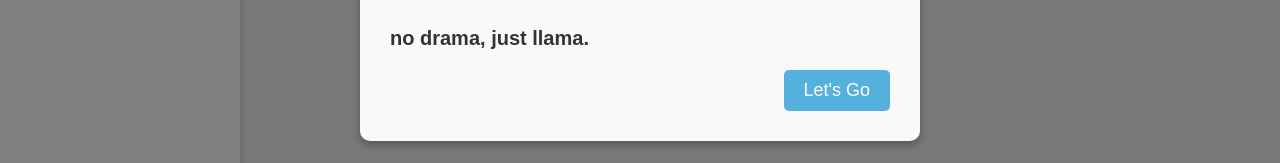
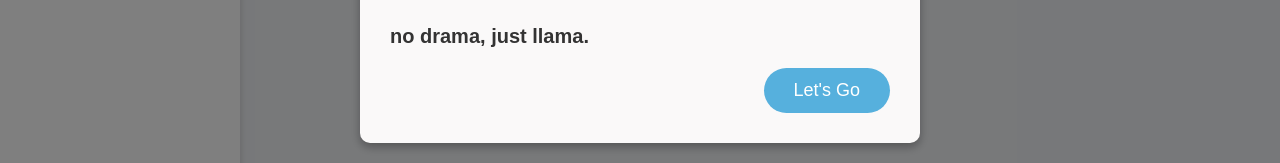
Before and after one commit to ariana-h/CS528_UNIX_Networking, a React (Create React App) app in the folder final/frontend/: page / in a window 1280 px wide. Shown: the part 399-562 px from the top of the page. Built offline with nearby package versions, Linux system fonts and the light colour scheme; no server answers; a web font is replaced by a local one.

Commit message:
Updated popup

```diff
--- a/final/frontend/src/styles.css
+++ b/final/frontend/src/styles.css
@@ -264,13 +264,15 @@ body {
 }
 
 .popup-btn {
-    padding: 10px 20px;
+    padding: 12px 30px;
     font-size: 18px;
     background-color: #56b0dd;
     color: white;
     border: none;
-    border-radius: 5px;
+    border-radius: 50px;
     cursor: pointer;
+    text-align: center;
+    display: inline-block;
 }
 
 .popup-btn:hover {
```
